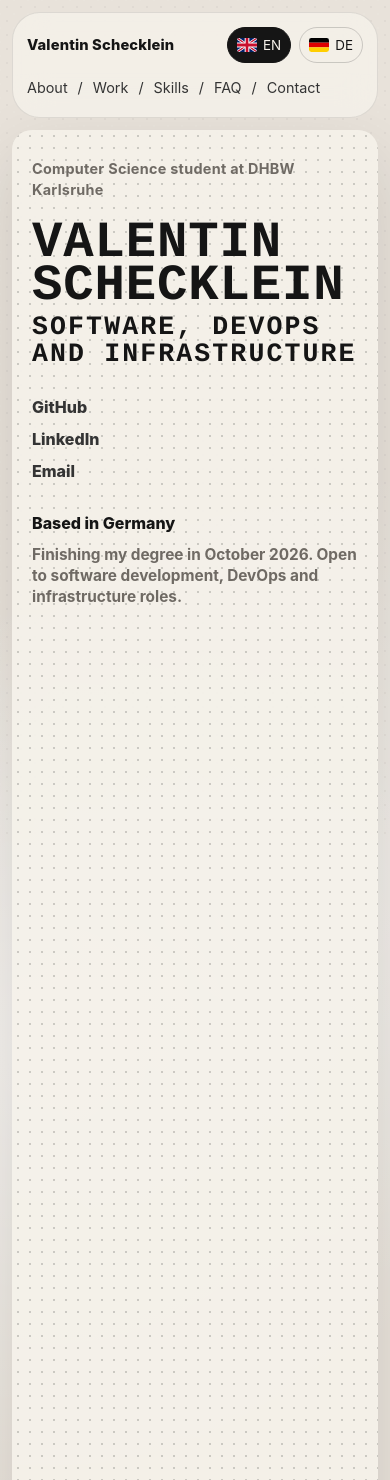
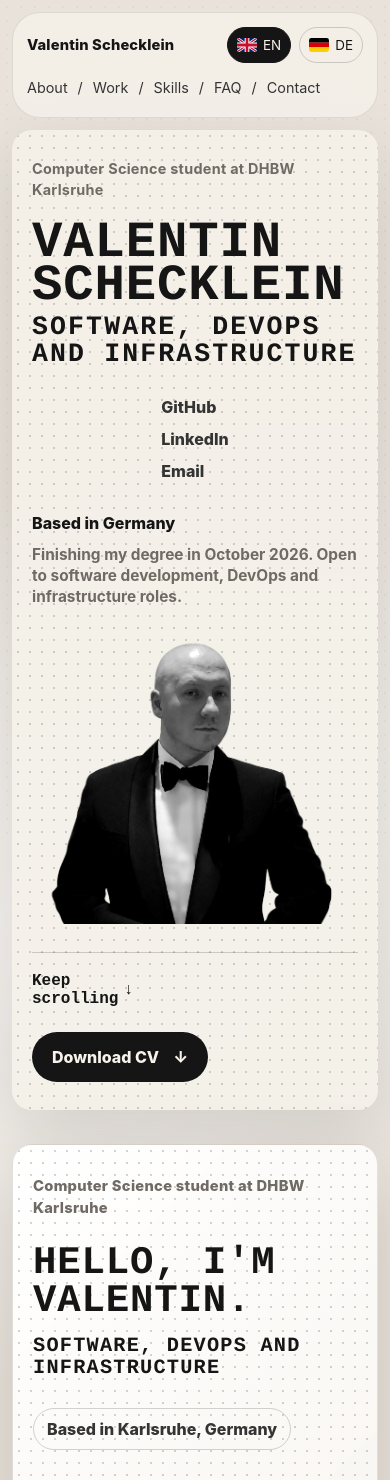
Before and after one commit to herzblutnord/valentin-dev-portfolio, a Nuxt app in the folder nuxt-app/: page / in a window 390 px wide. Shown: the top 1480 px of the page. Built offline with nearby package versions, Linux system fonts and the light colour scheme.

Commit message:
fix css bug

```diff
--- a/nuxt-app/app/assets/css/main.css
+++ b/nuxt-app/app/assets/css/main.css
@@ -720,8 +720,8 @@ img {
   }
 
   .hero-card {
-    grid-template-rows: auto;
-    grid-template-columns: 1fr;
+    display: flex;
+    flex-direction: column;
     gap: 28px;
     min-height: auto;
     padding: 34px 26px;
@@ -755,7 +755,6 @@ img {
 
   .hero-links,
   .hero-meta,
-  .hero-portrait,
   .hero-bottom {
     position: relative;
     inset: auto;
@@ -771,10 +770,14 @@ img {
   }
 
   .hero-portrait {
-    justify-self: center;
+    position: static;
+    inset: auto;
+    align-self: center;
     width: min(380px, 78vw);
     max-width: 100%;
     max-height: none;
+    transform: none;
+    height: auto;
   }
 
   .hero-bottom {
@@ -854,6 +857,7 @@ img {
 
   .hero-portrait {
     width: min(320px, 78vw);
+    height: auto;
   }
 
   .hero-bottom {
```
